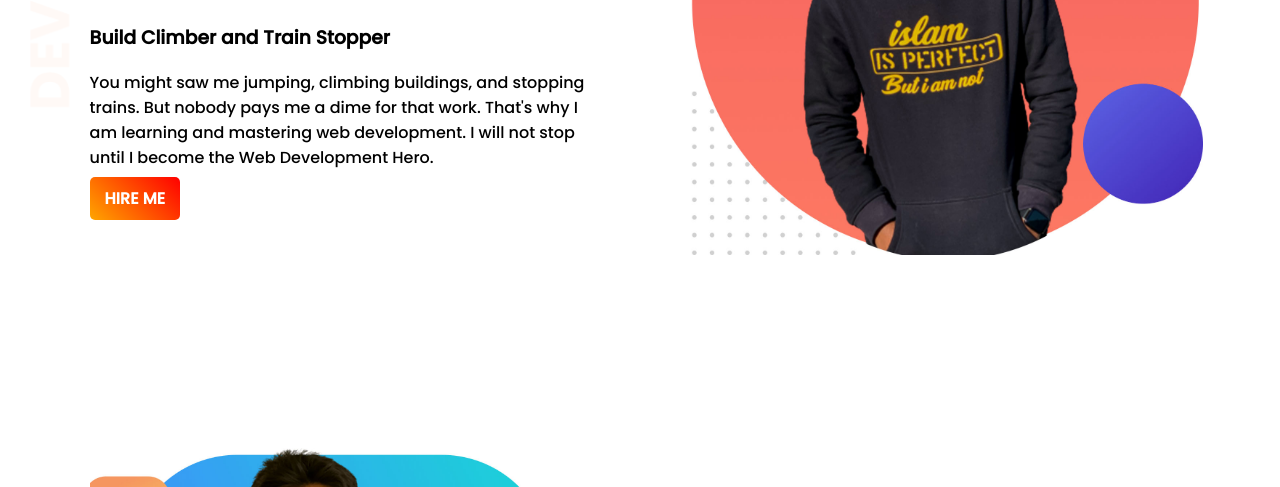
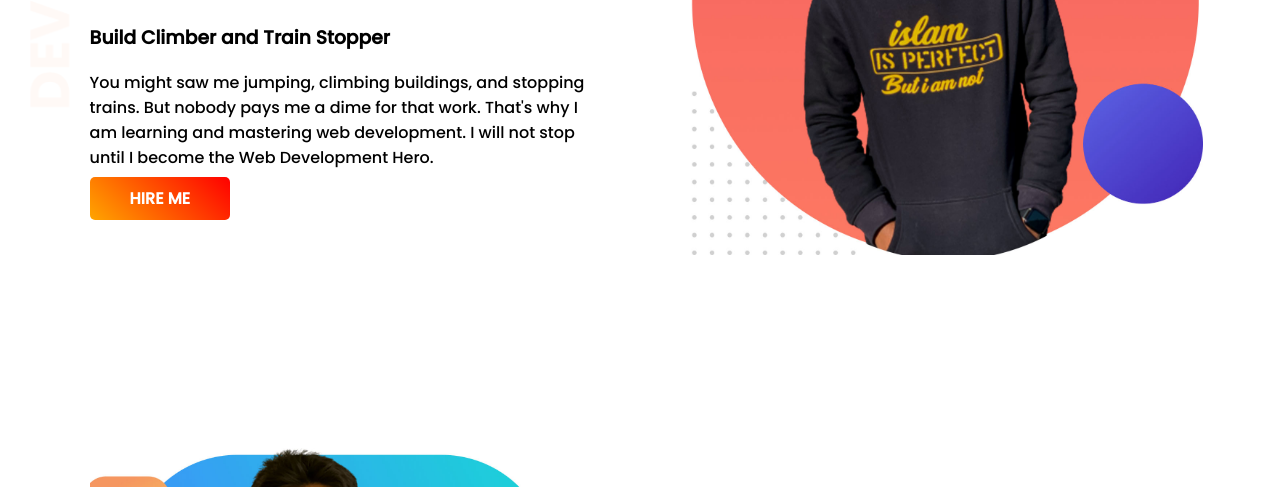
Before and after one commit to syfullahnaim/my-first-website, a plain HTML site: page index.html in a window 1280 px wide. Shown: the part 252-739 px from the top of the page. Drawn offline with Linux system fonts and the light colour scheme.

Commit message:
corrected

```diff
--- a/style.css
+++ b/style.css
@@ -21,7 +21,7 @@ h1{
 .button{
     text-decoration: none;
     border: 10px 20px;
-    padding: 10px 15px;
+    padding: 10px 40px;
     border-radius: 5px;
     background-image: linear-gradient(45deg, orange, red);
     color: white;
```
